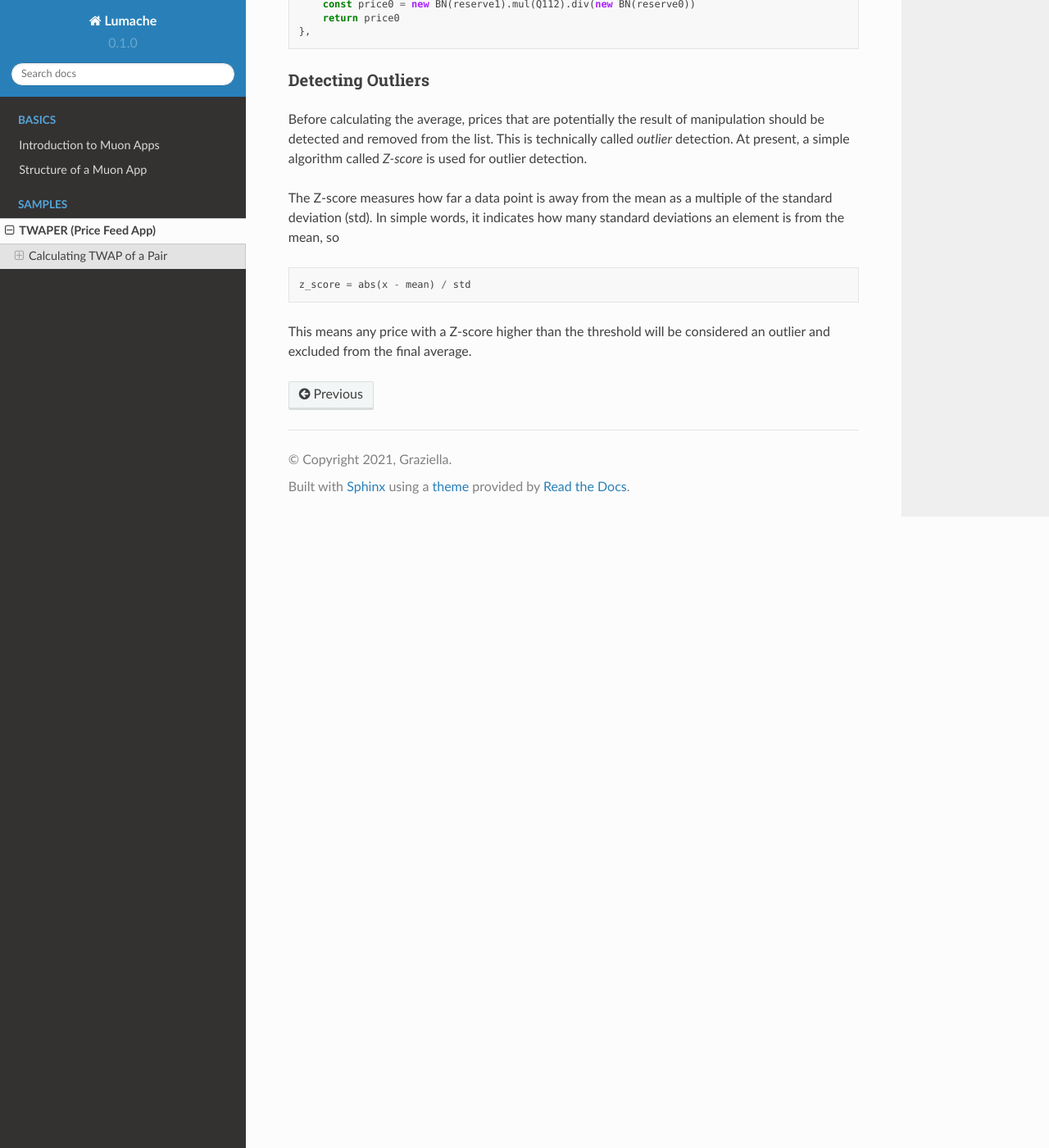
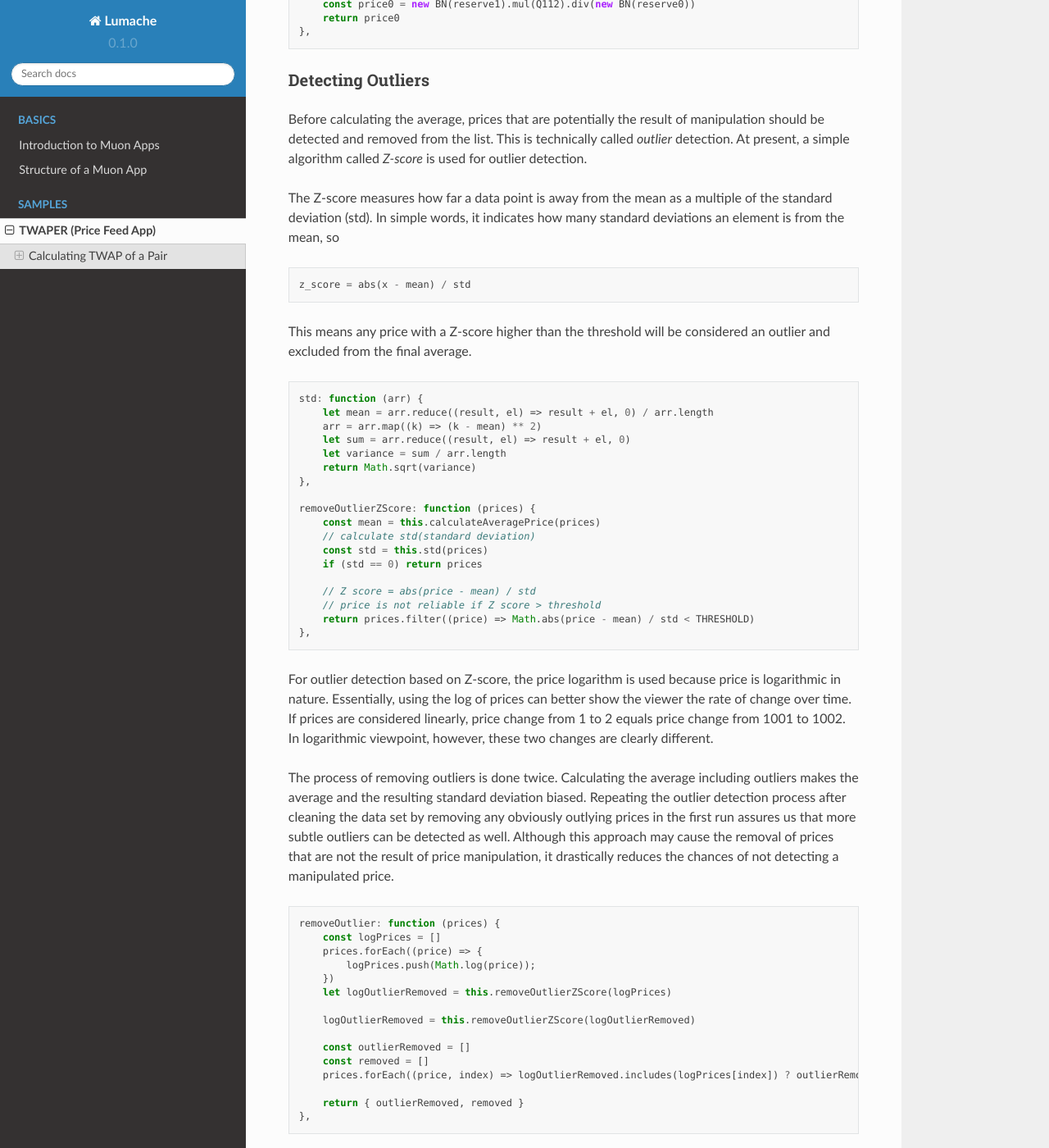
Before and after one commit to abramsymons/rtd-muon, a Sphinx documentation site: the page built from docs/source/twaper.rst, in a window 1280 px wide and 1400 px high, scrolled down 2652 px. Shown: the whole window at 82% size. Built offline with Sphinx 7.4.7 and the Read the Docs theme 2.0.0, drawn with Linux system fonts in a browser that asks for light colours; some of the changed text lies outside the part shown.

Commit message:
Update twaper.rst

```diff
--- a/docs/source/twaper.rst
+++ b/docs/source/twaper.rst
@@ -117,3 +117,59 @@
     z_score = abs(x - mean) / std
 
 This means any price with a Z-score higher than the threshold will be considered an outlier and excluded from the final average.
+
+.. code-block:: javascript
+
+	std: function (arr) {
+	    let mean = arr.reduce((result, el) => result + el, 0) / arr.length
+	    arr = arr.map((k) => (k - mean) ** 2)
+	    let sum = arr.reduce((result, el) => result + el, 0)
+	    let variance = sum / arr.length
+	    return Math.sqrt(variance)
+	},
+
+	removeOutlierZScore: function (prices) {
+	    const mean = this.calculateAveragePrice(prices)
+	    // calculate std(standard deviation)
+	    const std = this.std(prices)
+	    if (std == 0) return prices
+
+	    // Z score = abs(price - mean) / std
+	    // price is not reliable if Z score > threshold
+	    return prices.filter((price) => Math.abs(price - mean) / std < THRESHOLD)
+	},
+
+For outlier detection based on Z-score, the price logarithm is used because price is  logarithmic in nature. Essentially, using the log of prices can better show the viewer the rate of change over time. If prices are considered linearly, price change from 1 to 2 equals price change from 1001 to 1002. In logarithmic viewpoint, however, these two changes are clearly different.
+
+The process of removing outliers is done twice. Calculating the average including outliers makes the average and the resulting standard deviation biased. Repeating the outlier detection process after cleaning the data set by removing any obviously outlying prices in the first run assures us that more subtle outliers can be detected as well. Although this approach may cause the removal of prices that are not the result of price manipulation, it drastically reduces the chances of not detecting a manipulated price.
+
+.. code-block:: javascript
+
+	removeOutlier: function (prices) {
+	    const logPrices = []
+	    prices.forEach((price) => {
+	        logPrices.push(Math.log(price));
+	    })
+	    let logOutlierRemoved = this.removeOutlierZScore(logPrices)
+
+	    logOutlierRemoved = this.removeOutlierZScore(logOutlierRemoved)
+
+	    const outlierRemoved = []
+	    const removed = []
+	    prices.forEach((price, index) => logOutlierRemoved.includes(logPrices[index]) ? outlierRemoved.push(price) : removed.push(price.toString()))
+
+	    return { outlierRemoved, removed }
+	},
+
+Now we have all the necessary data to calculate the average. To make the process simpler, only the price of ``token0`` in terms of ``token1`` has been calculated so far. However, each pair is made of two tokens, each of which has a price in terms of the other and is the other’s reverse. Mathematically, the average of the reverses of multiple numbers does not equal the reverse of their average. That is why we need to calculate all the reverses and then their average to obtain the time weighted average price of ``token1`` in terms of ``token0``.
+
+.. code-block:: javascript
+
+	calculateAveragePrice: function (prices, returnReverse) {
+	    let fn = function (result, el) {
+	        return returnReverse ? { price0: result.price0.add(el), price1: result.price1.add(Q112.mul(Q112).div(el)) } : result + el
+	    }
+	    const sumPrice = prices.reduce(fn, returnReverse ? { price0: new BN(0), price1: new BN(0) } : 0)
+	    const averagePrice = returnReverse ? { price0: sumPrice.price0.div(new BN(prices.length)), price1: sumPrice.price1.div(new BN(prices.length)) } : sumPrice / prices.length
+	    return averagePrice
+	},
```
